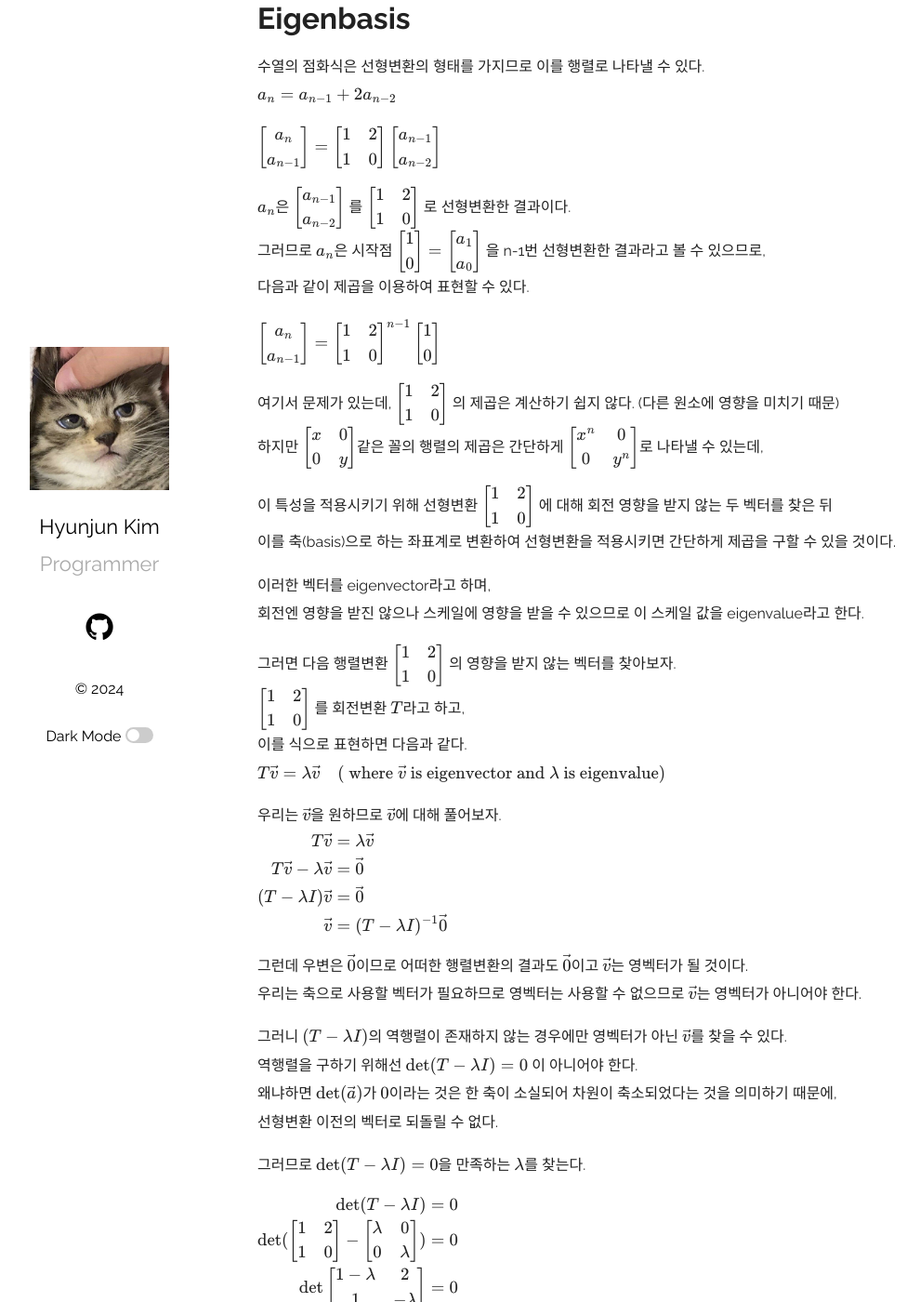
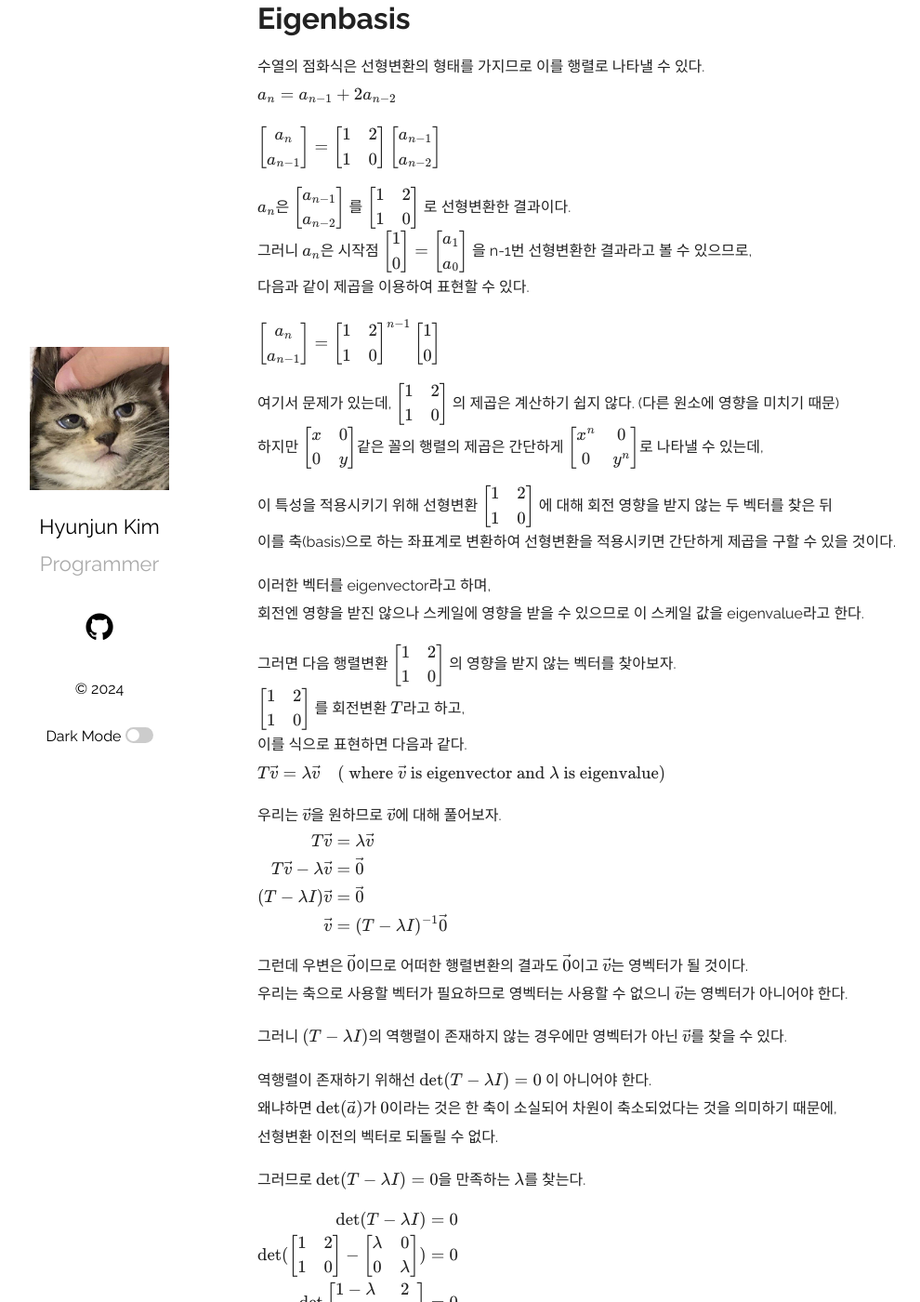
Before and after one commit to Ria9993/Ria9993.github.io, a Jekyll site: the page built from _posts/2024-03-05-Jacobsthal-sequence.md, in a window 1280 px wide and 1400 px high, scrolled down 4503 px. Shown: the whole window at 93% size, without its empty margins (78-1068 px from the left). Built offline with Jekyll 4.4.1, drawn with Linux system fonts in a browser that asks for light colours; comment, search, counter and statistics services are not loaded.

Commit message:
Update 2024-03-05-Jacobsthal-sequence.md

```diff
--- a/_posts/2024-03-05-Jacobsthal-sequence.md
+++ b/_posts/2024-03-05-Jacobsthal-sequence.md
@@ -219,7 +219,7 @@ $$\begin{bmatrix}
     1 & 0
 \end{bmatrix}$$
 로 선형변환한 결과이다.
-그러므로 $a_n$은 시작점 $$\begin{bmatrix} 1 \\ 0 \end{bmatrix} = \begin{bmatrix} a_1 \\ a_0 \end{bmatrix}$$ 을 n-1번 선형변환한 결과라고 볼 수 있으므로,
+그러니 $a_n$은 시작점 $$\begin{bmatrix} 1 \\ 0 \end{bmatrix} = \begin{bmatrix} a_1 \\ a_0 \end{bmatrix}$$ 을 n-1번 선형변환한 결과라고 볼 수 있으므로,
 다음과 같이 제곱을 이용하여 표현할 수 있다.
 
 $$
@@ -269,10 +269,11 @@ T\vec{v} - \lambda\vec{v} & = \vec{0} \\
 $$
 
 그런데 우변은 $\vec{0}$이므로 어떠한 행렬변환의 결과도 $\vec{0}$이고 $\vec{v}$는 영벡터가 될 것이다.
-우리는 축으로 사용할 벡터가 필요하므로 영벡터는 사용할 수 없으므로 $\vec{v}$는 영벡터가 아니어야 한다.
+우리는 축으로 사용할 벡터가 필요하므로 영벡터는 사용할 수 없으니 $\vec{v}$는 영벡터가 아니어야 한다.
 
 그러니 $(T - \lambda I)$의 역행렬이 존재하지 않는 경우에만 영벡터가 아닌 $\vec{v}$를 찾을 수 있다.
-역행렬을 구하기 위해선 $\det(T - \lambda I) = 0$ 이 아니어야 한다.
+
+역행렬이 존재하기 위해선 $\det(T - \lambda I) = 0$ 이 아니어야 한다.
 왜냐하면 $\det(\vec{a})$가 $0$이라는 것은 한 축이 소실되어 차원이 축소되었다는 것을 의미하기 때문에,
 선형변환 이전의 벡터로 되돌릴 수 없다.
 
```
